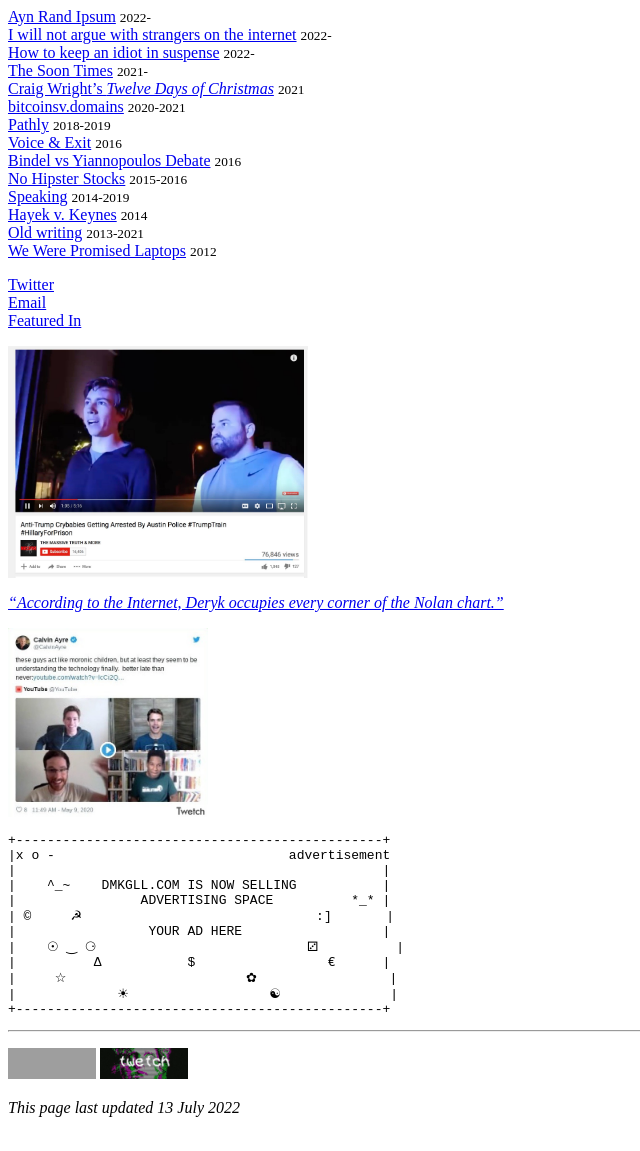
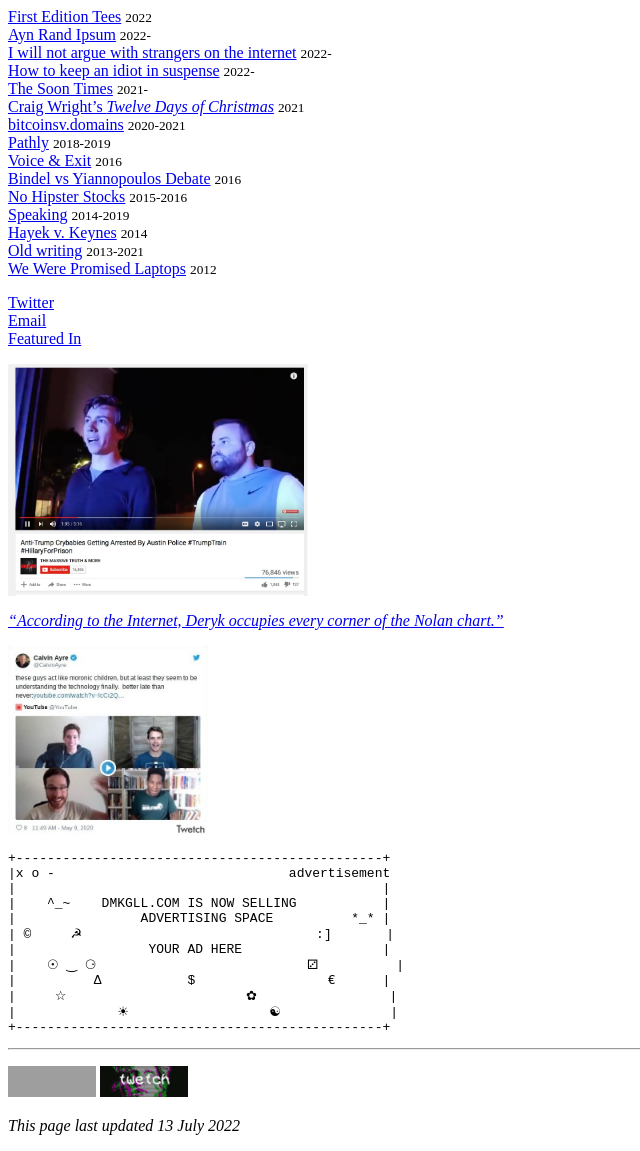
Before and after one commit to dmkgll/dmkgll, a Jekyll site: the page built from index.md, in a window 1280 px wide. Shown: the whole page, without its empty margins (0-640 px from the left). Built offline with Jekyll 4.4.1, drawn with Linux system fonts in a browser that asks for light colours; grey boxes are pictures that could not be loaded.

Commit message:
Update index.md

```diff
--- a/index.md
+++ b/index.md
@@ -7,6 +7,8 @@
     padding: 0;
 }</style>
 
+
+- [First Edition Tees](/fet) <small>2022</small>
 - [Ayn Rand Ipsum](/ayn-rand-ipsum) <small>2022-</small>
 - [I will not argue with strangers on the internet](/strangers) <small>2022-</small>
 - [How to keep an idiot in suspense](https://howtokeepanidiotinsuspense.com) <small>2022-</small>
```
